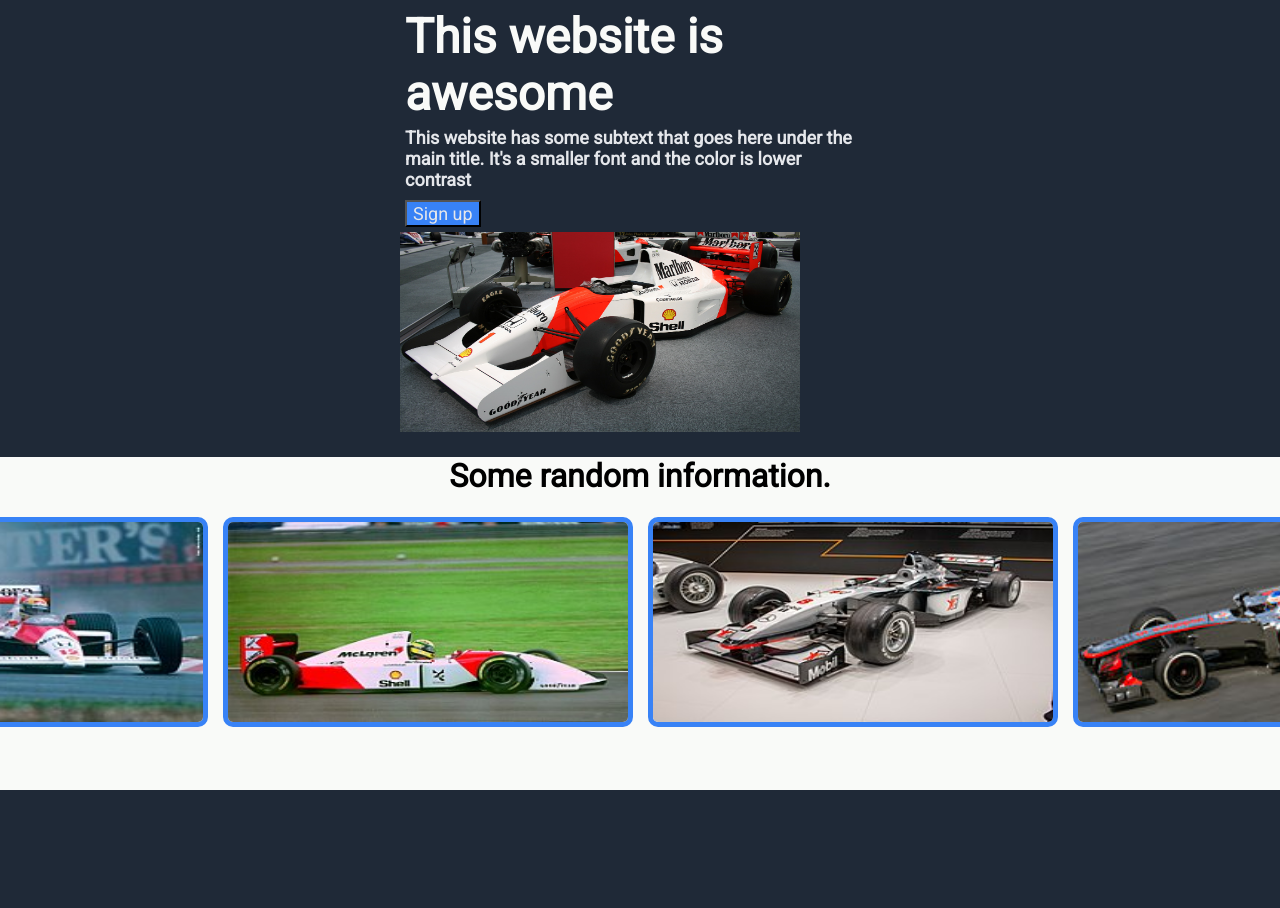
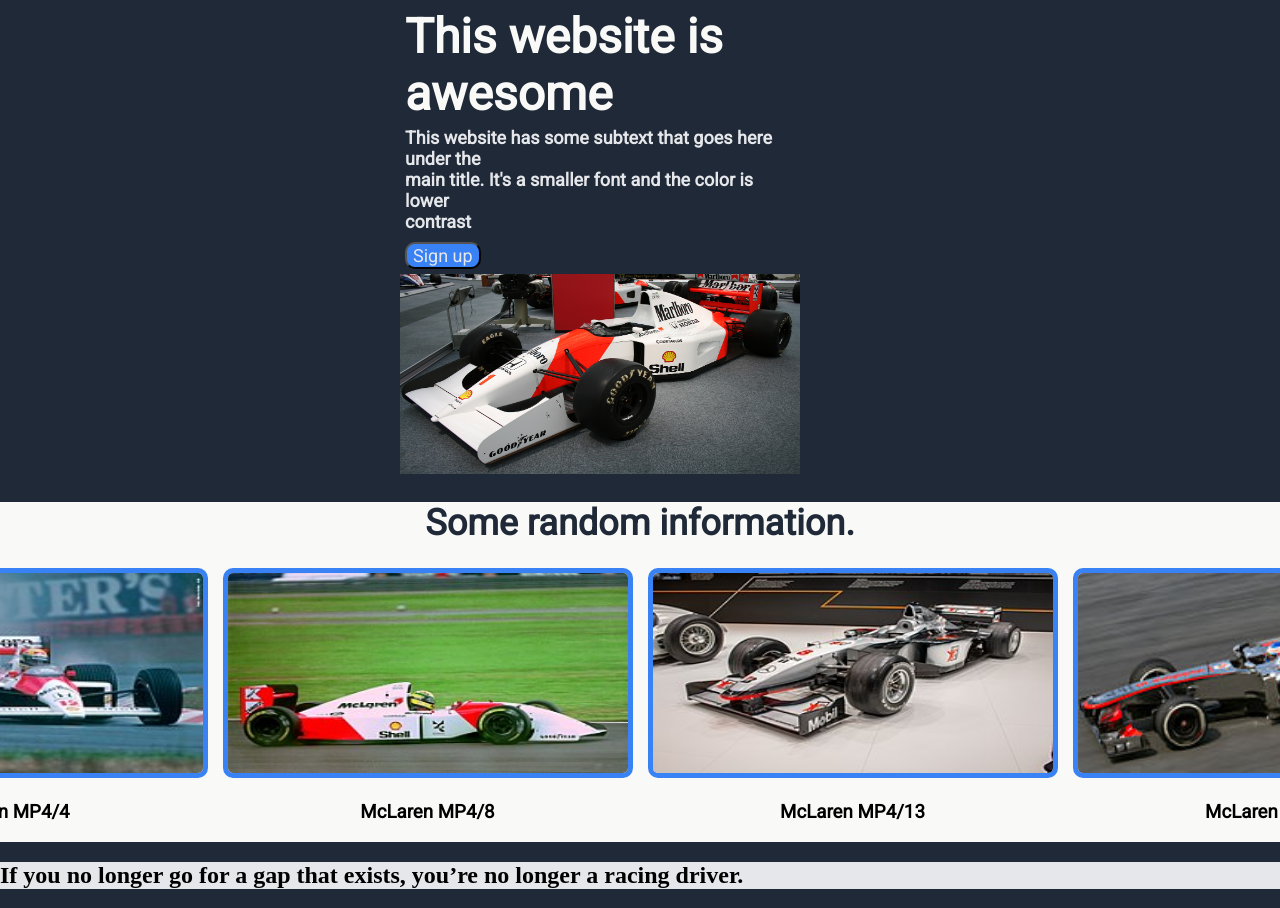
Before and after one commit to damdam00/Landing-Page, a plain HTML site: page index.html in a window 1280 px wide. Shown: the part 196-1104 px from the top of the page. Before the commit the page ends 986 px from the top, so only its background shows below. Drawn offline with Linux system fonts and the light colour scheme.

Commit message:
Finished main body section, setting up quote section

```diff
--- a/index.html
+++ b/index.html
@@ -33,18 +33,25 @@
             <div class="mainbodypics">
                 <div>
                     <img src="pictures/mp4_4.jpg" id="pics">
-                    <h3>McLaren MP4-4</h3>
+                    <h3 class="imgtext">McLaren MP4/4</h3>
                 </div>
                 <div>
                     <img src="pictures/mp4_8.jpg" id="pics">
+                    <h3 class="imgtext">McLaren MP4/8</h3>
                 </div>
                 <div>
                     <img src="pictures/mp4_13.jpg" id="pics">
+                    <h3 class="imgtext">McLaren MP4/13</h3>
                 </div>
                 <div>
                     <img src="pictures/mp4_28.jpg" id="pics">
+                    <h3 class="imgtext">McLaren MP4/28</h3>
                 </div>
             </div>
         </div>
+
+        <div class="quotesection">
+            <h2>If you no longer go for a gap that exists, you’re no longer a racing driver.</h2>
+        </div>
     </body>
 </html>
--- a/style.css
+++ b/style.css
@@ -37,6 +37,7 @@ body {
 
 .mainheader {
     margin-top: 100px;
+    margin-right: 400px;
     margin-left: 400px;
 }
 
@@ -49,6 +50,7 @@ body {
     display: inline-block;
     margin-right: 100px;
 }
+
 
 #text {
     color: #F9FAF8;
@@ -64,6 +66,7 @@ body {
 
 button {
     background-color: #3882F6;
+    border-radius: 10px;
 }
 
 #text, #secondarytext {
@@ -84,6 +87,8 @@ img {
 #randominfo {
     text-align: center;
     font-family: 'Roboto';
+    font-size: 36px;
+    color: #1F2937;
 }
 
 .mainbodypics {
@@ -96,3 +101,12 @@ img {
     border: 5px solid #3882F6;
     border-radius: 10px;
 }
+
+.imgtext {
+    text-align: center;
+    font-family: 'Roboto';
+}
+
+.quotesection {
+    background-color: #E5E7EB;
+}
```
